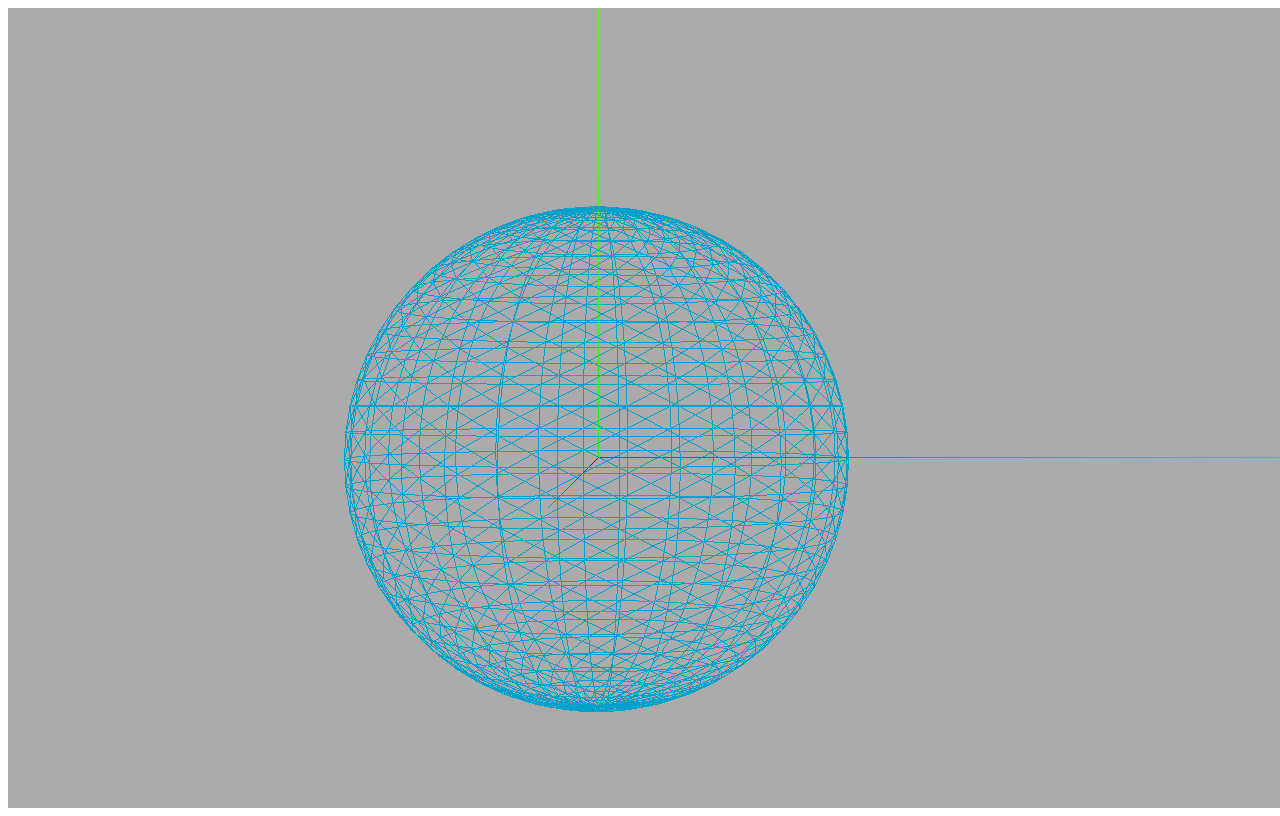
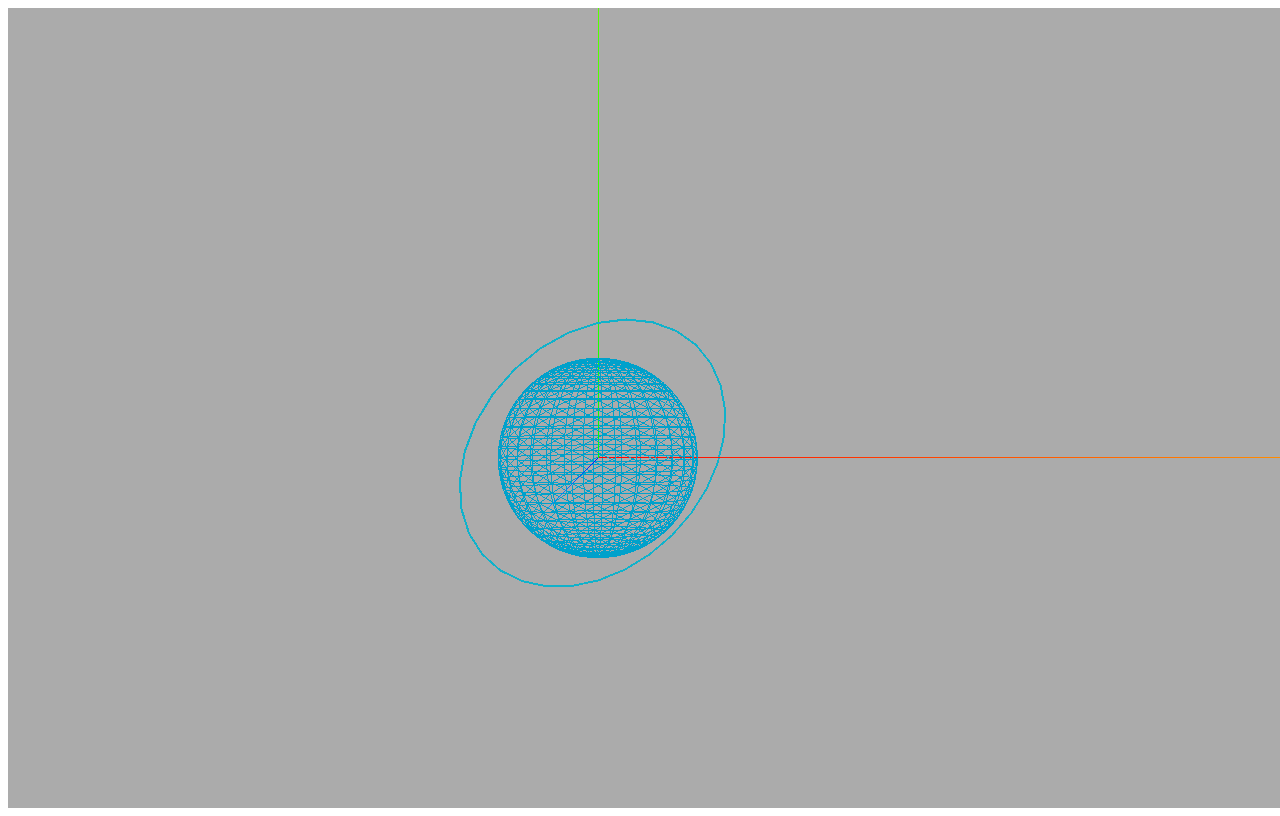
Before and after one commit to fancn21th/0_151_ThreeJs_Spike, a plain HTML site: page index.html in a window 1280 px wide. Drawn offline with Linux system fonts and the light colour scheme; animation ran at ten frames a second.

Commit message:
甜甜圈

```diff
--- a/index.html
+++ b/index.html
@@ -7,6 +7,7 @@
     <script src="./vender/three.min.js"></script>
     <script src="./js/cube.js"></script>
     <script src="./js/sphere.js"></script>
+    <script src="./js/torus.js"></script>
     <script src="./js/main.js"></script>
   </body>
 </html>
--- a/js/main.js
+++ b/js/main.js
@@ -1,5 +1,5 @@
 let scene, camera, renderer;
-let add = 0.1;
+let add = 0.01;
 
 // set up the environment -
 // initialize scene, camera, objects and renderer
@@ -28,6 +28,7 @@ let init = function () {
   // createCube();
   // create a cube
   createSphere();
+  createTorus();
 
   // create the renderer
   renderer = new THREE.WebGLRenderer();
@@ -40,6 +41,11 @@ let init = function () {
 let mainLoop = function () {
   // moving a cube
   // cube.rotation.y += add;
+  // sphere.rotation.x += add;
+  sphere.rotation.y += add;
+  torus.rotation.x += add;
+  torus.rotation.y += add;
+  torus.rotation.z += add;
 
   renderer.render(scene, camera);
   requestAnimationFrame(mainLoop);
--- a/js/sphere.js
+++ b/js/sphere.js
@@ -1,7 +1,7 @@
 let sphere;
 
 let createSphere = function () {
-  let geometry = new THREE.SphereGeometry(5, 30, 30);
+  let geometry = new THREE.SphereGeometry(2, 30, 30);
   let material = new THREE.MeshBasicMaterial({
     color: 0x00a1cb,
     wireframe: true,
--- /dev/null
+++ b/js/torus.js
@@ -0,0 +1,11 @@
+let torus;
+
+let createTorus = function () {
+  let geometry = new THREE.TorusGeometry(3, 0.01, 30, 30);
+  let material = new THREE.MeshBasicMaterial({
+    color: 0x10b2cb,
+    wireframe: true,
+  });
+  torus = new THREE.Mesh(geometry, material);
+  scene.add(torus);
+};
```
